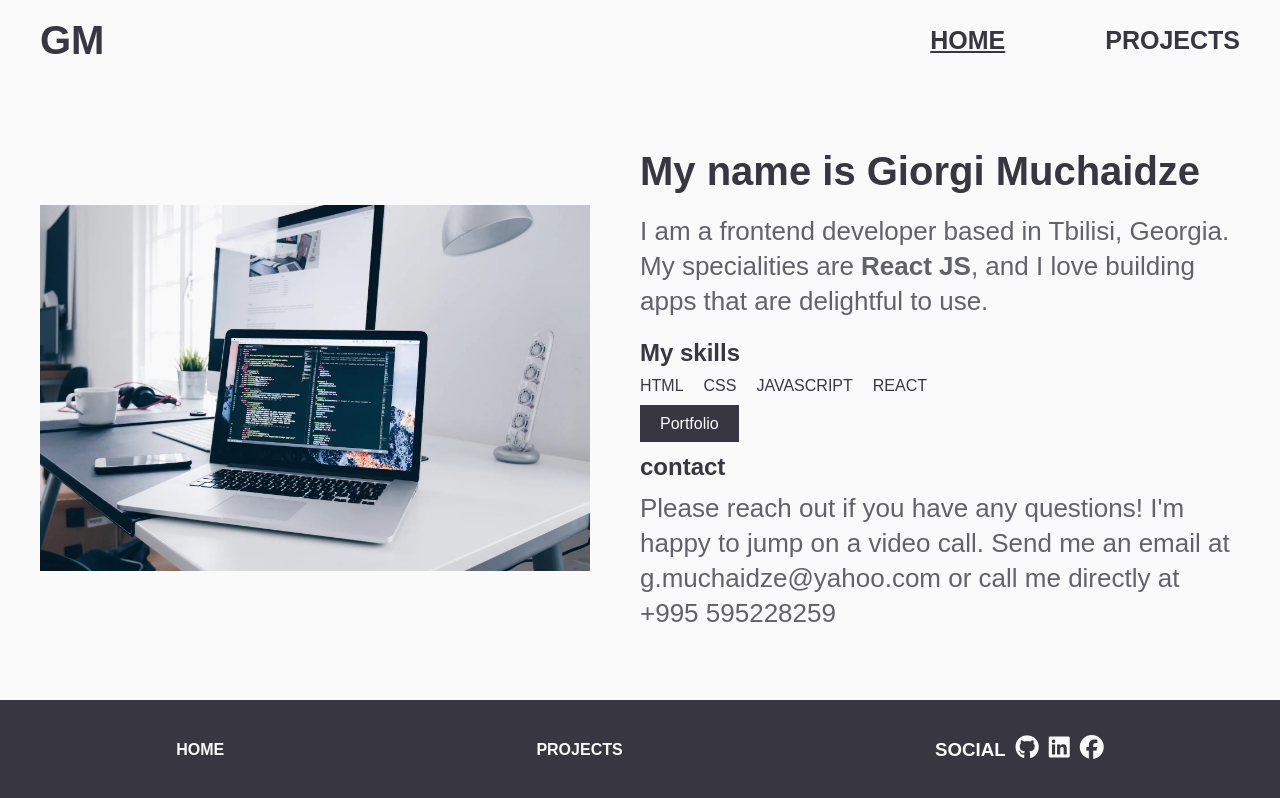
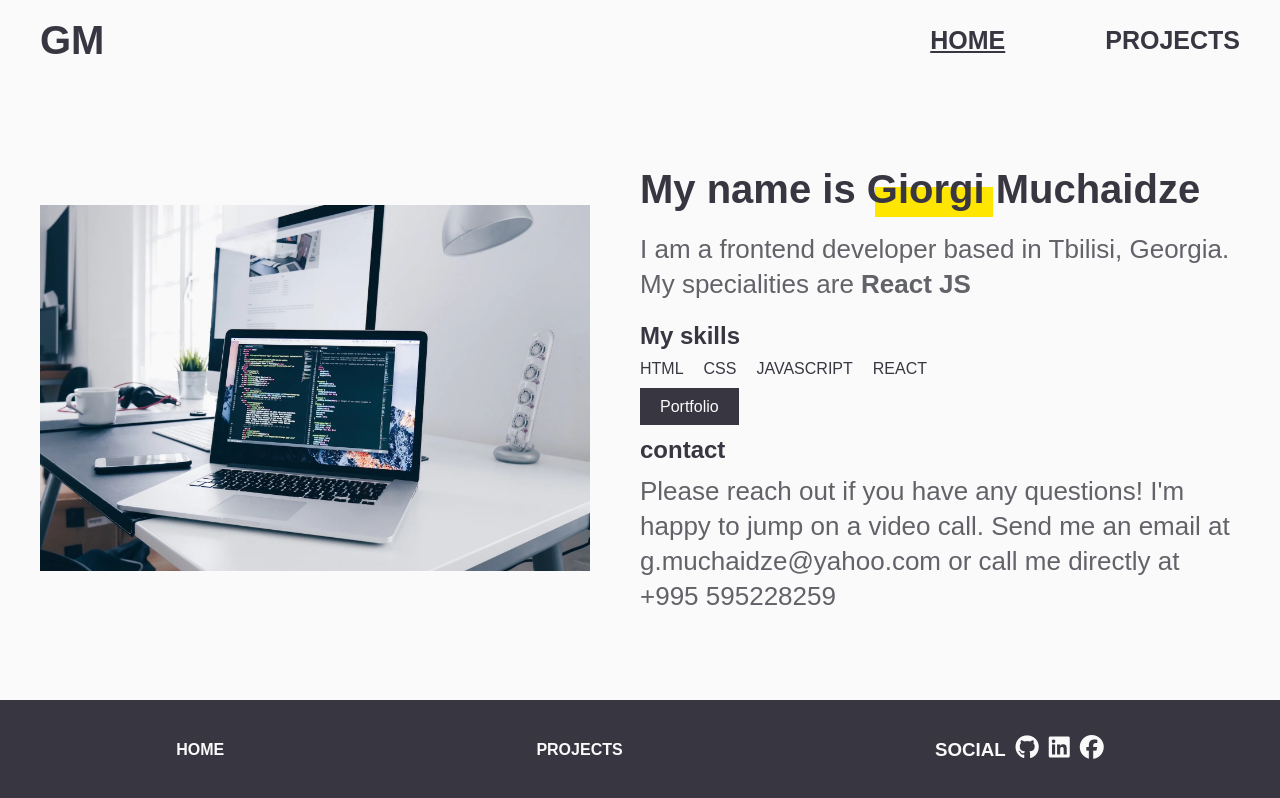
Before and after one commit to gio797/my-portfolio, a React (Vite) app: page / in a window 1280 px wide. Built offline with nearby package versions, Linux system fonts and the light colour scheme.

Commit message:
add pseudo elements in css

```diff
--- a/src/index.css
+++ b/src/index.css
@@ -143,6 +143,23 @@ header {
   margin-top: 10px;
 }
 
+.name-span {
+  /* margin: 0 auto; */
+  position: relative;
+}
+
+.name-span::after {
+  position: absolute;
+  content: "";
+  display: block;
+  width: 100%;
+  height: 30px;
+  background: #ffe600;
+  margin-top: -25px;
+  margin-left: 235px;
+  z-index: -1;
+}
+
 @media only screen and (min-width: 900px) {
   .home-page {
     display: flex;
@@ -176,6 +193,8 @@ header {
 /* projects page */
 
 .project-page-wrapper {
+  display: flex;
+  flex-direction: column;
   padding-inline: 20px;
 }
 
@@ -221,6 +240,25 @@ header {
 .project-link:hover {
   background-color: #626269;
   transform: scale(1.1);
+}
+
+.projects-header {
+  /* position: relative; */
+  /* display: inline-block; */
+  /* justify-self: center; */
+  /* text-align: center; */
+  margin: 0 auto;
+}
+
+.projects-header::after {
+  /* position: absolute; */
+  content: "";
+  display: block;
+  width: 100%;
+  height: 30px;
+  background: #ffe600;
+  margin-top: -25px;
+  margin-left: 12px;
 }
 
 @media only screen and (min-width: 900px) {
--- a/src/pages/Home.jsx
+++ b/src/pages/Home.jsx
@@ -10,12 +10,13 @@ function Home() {
       </div>
 
       <div className="home-hero-container">
-        <h1 className="heading-primary">My name is Giorgi Muchaidze</h1>
+        <h1 className="heading-primary">
+          My name is <span className="name-span">Giorgi</span> Muchaidze
+        </h1>
         <div className="home-hero-info">
           <p className="text-primary">
             I am a frontend developer based in Tbilisi, Georgia. My specialities
-            are <strong>React JS</strong>, and I love building apps that are
-            delightful to use.
+            are <strong>React JS</strong>
           </p>
         </div>
         <div>
--- a/src/pages/Projects.jsx
+++ b/src/pages/Projects.jsx
@@ -8,7 +8,7 @@ import { Link } from "react-router-dom";
 function Projects() {
   return (
     <div className="project-page-wrapper">
-      <h1>Projects</h1>
+      <h1 className="projects-header">Projects</h1>
       <p>
         Here we have some of my projects, wich include links to the live
         version. you can also find codes for these projects on my github.
```
